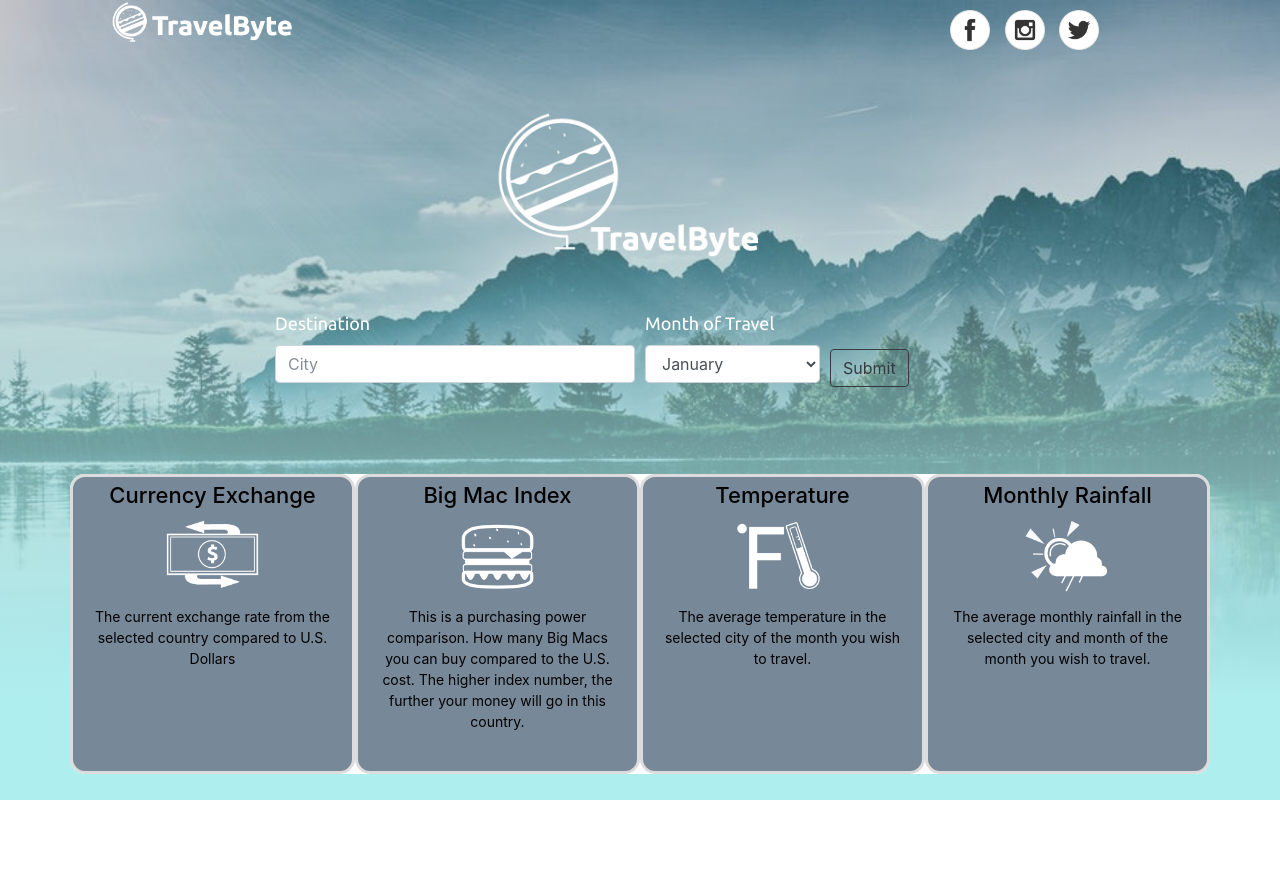
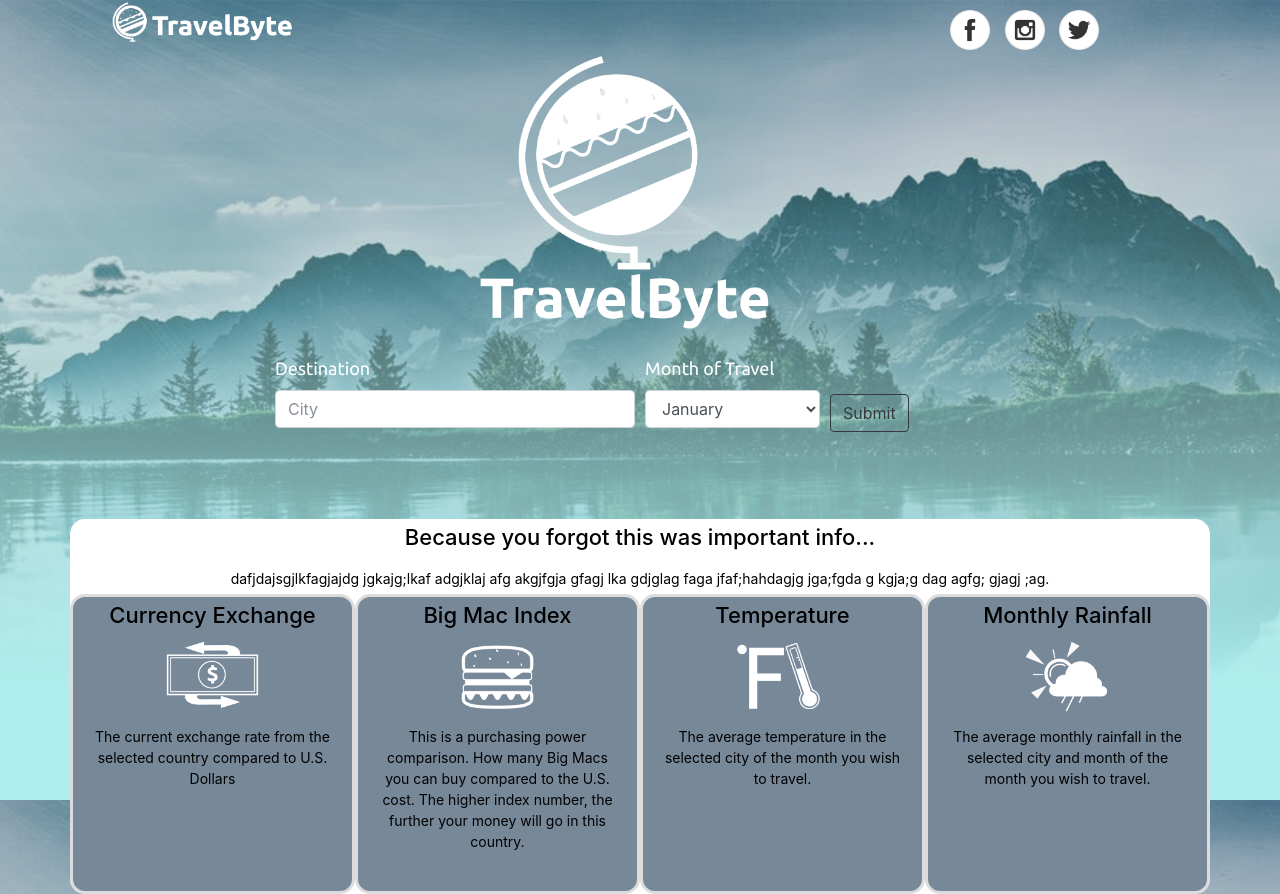
Before and after one commit to orpillasam/Travel-Guide, a plain HTML site: page index.html in a window 1280 px wide. Before the commit the page ends 800 px from the top, so only its background shows below. Drawn offline with nearby package versions, Linux system fonts and the light colour scheme; no server answers.

Commit message:
minor style changes

```diff
--- a/index.html
+++ b/index.html
@@ -37,7 +37,7 @@
 		<!--main logo-->
 		<div class = 'row' id='logo-row'>
 			<div class = "col-12 col-sm-12 col-md-12 col-lg-12 col-xl-12">
-				<img  id="logo-main" src="assets/images/logo_white.png">
+				<img  id="logo-main" src="assets/images/final_big_logo.png">
 			</div>
 		</div>
 
@@ -83,6 +83,12 @@
 		</div>
 
 		<div class=" row directory-icon-container">
+			<div class = 'col-12 col-sm-12 col-md-12 col-lg-12 col-xl-12'>
+				<h3>Because you forgot this was important info...</h3>
+			</div>
+			<div class = 'col-12 col-sm-12 col-md-12 col-lg-12 col-xl-12'>
+				<p>dafjdajsgjlkfagjajdg jgkajg;lkaf adgjklaj afg akgjfgja gfagj lka gdjglag faga  jfaf;hahdagjg  jga;fgda g kgja;g dag agfg;  gjagj ;ag.</p>
+			</div>
 			<div class = "icon-card col-3 col-sm-3 col-md-3 col-lg-3 col-xl-3">
 				<h3>Currency Exchange</h3>
 				<img class='directory-icon' src="assets/images/final_currency.png" />
```
